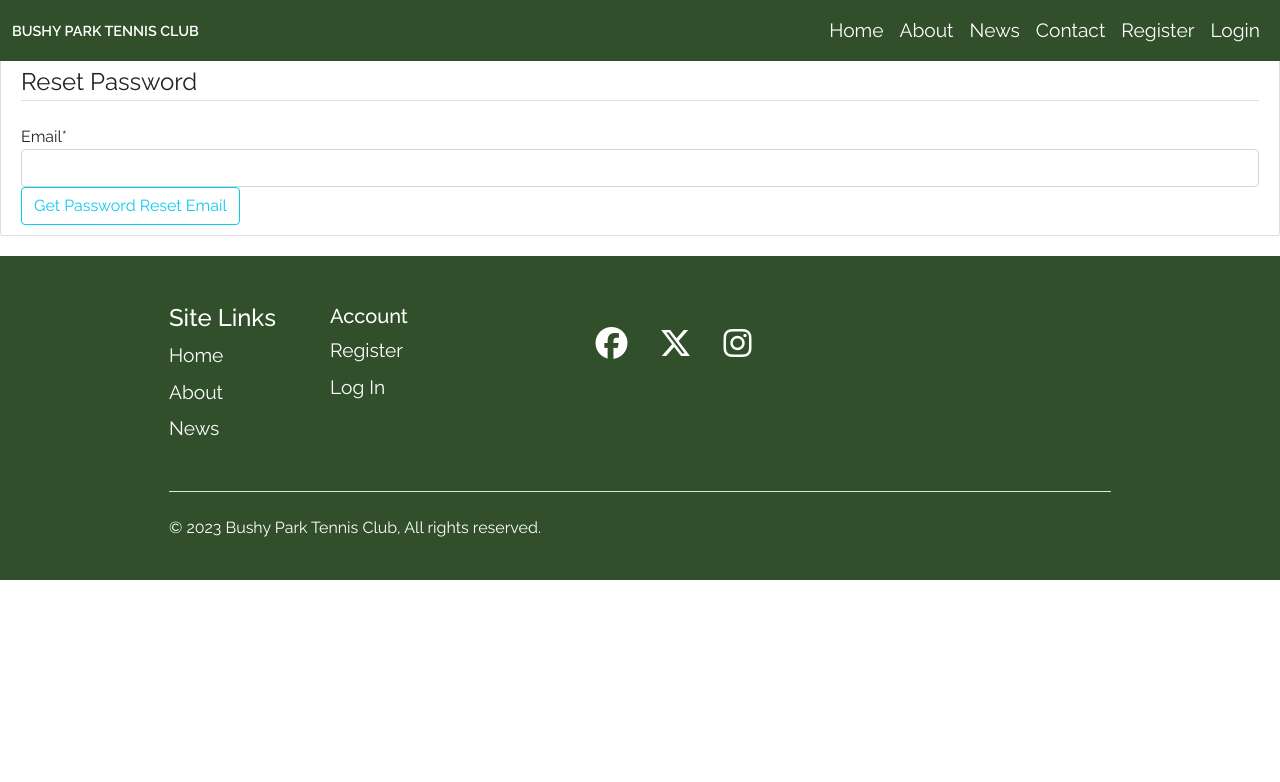
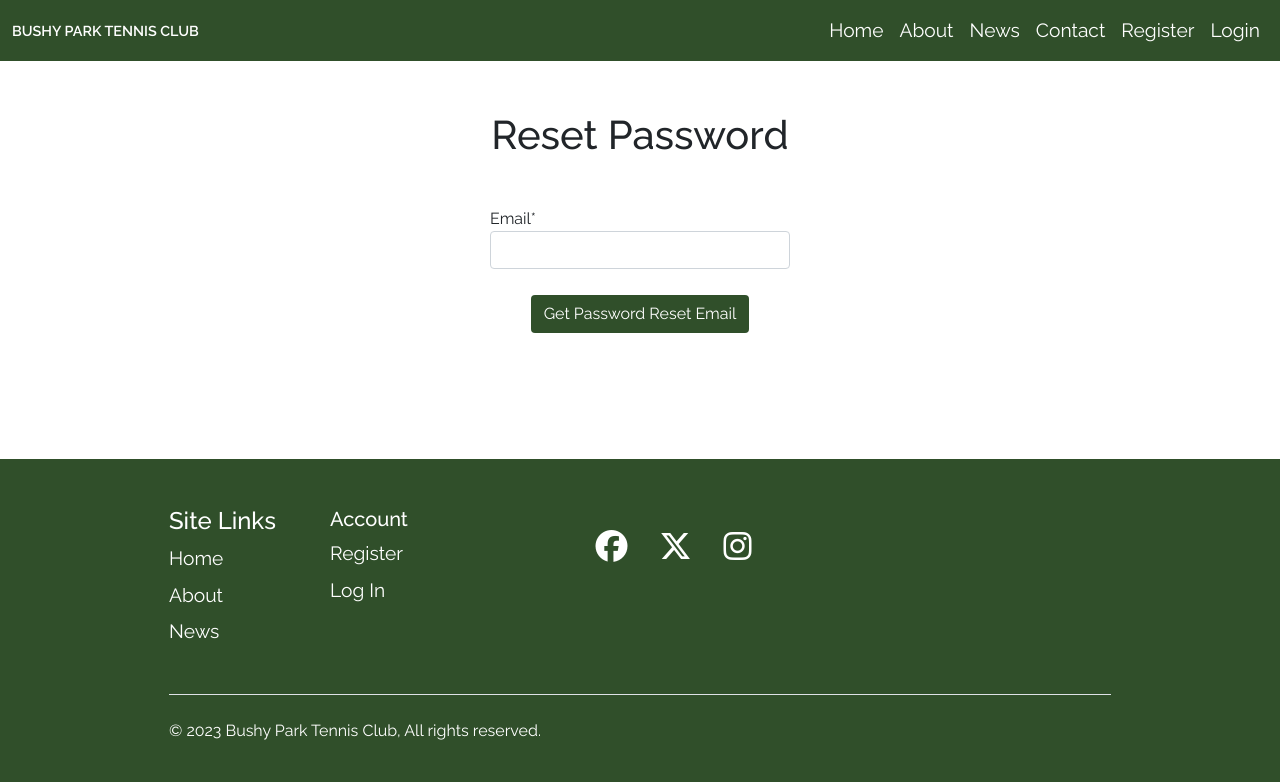
Before and after one commit to LewisMDillon/bushy-park-tennis-club-ld, a Django app: page /password-reset/ in a window 1280 px wide. Shown: the top 782 px of the page. Run offline with Django 3.2, Linux system fonts and the light colour scheme; some libraries are stand-ins or nearby versions.

Commit message:
Add styling for password reset forms

```diff
--- a/users/templates/users/password_reset.html
+++ b/users/templates/users/password_reset.html
@@ -1,15 +1,15 @@
 {% extends 'website/base.html' %}
 {% load crispy_forms_tags %}
 {% block content %}
-    <div class="content-section">
+    <div class="content-section" id="password-reset-page-container">
         <form method="POST">
             {% csrf_token %}
-            <fieldset class="form-group">
-                <legend class="border-bottom mb-4">Reset Password</legend>
+            <fieldset class="form-group" id="password-reset-form-container">
+                <h1 class="my-5 text-center">Reset Password</h1>
                 {{ form|crispy }}
             </fieldset>
-            <div class="form-group">
-                <button class="btn btn-outline-info" type="submit">Get Password Reset Email</button>
+            <div class="form-group my-3" id="password-reset-button-container">
+                <button class="btn green-button" type="submit">Get Password Reset Email</button>
             </div>
         </form>
     </div>
--- a/website/static/website/style.css
+++ b/website/static/website/style.css
@@ -828,3 +828,51 @@ input.picker[type="date"]::-webkit-calendar-picker-indicator {
   margin-bottom: 350px;
   margin-top: 20px
 }
+
+/* RESET PASSWORD FORM */
+
+#password-reset-page-container {
+  display: flex;
+  flex-direction: column;
+  align-items: center;
+  border: none;
+  margin-bottom: 100px;
+}
+
+#password-reset-form-container {
+  max-width: 500px;
+}
+
+#password-reset-form-container input {
+  width: 300px;
+  margin-bottom: 10px;
+}
+
+#password-reset-button-container {
+  display: flex;
+  justify-content: center;
+}
+
+/* RESET CONFIRM PAGE */
+
+#password-reset-confirm-page-container {
+  display: flex;
+  flex-direction: column;
+  align-items: center;
+  border: none;
+  margin-bottom: 100px;
+}
+
+#password-reset-confirm-form-container {
+  max-width: 500px;
+}
+
+#password-reset-confirm-form-container input {
+  width: 300px;
+  margin-bottom: 10px;
+}
+
+#password-reset-confirm-button-container {
+  display: flex;
+  justify-content: center;
+}
```
Also changed, not shown: users/templates/users/password_reset_confirm.html (+5 -5 lines).
